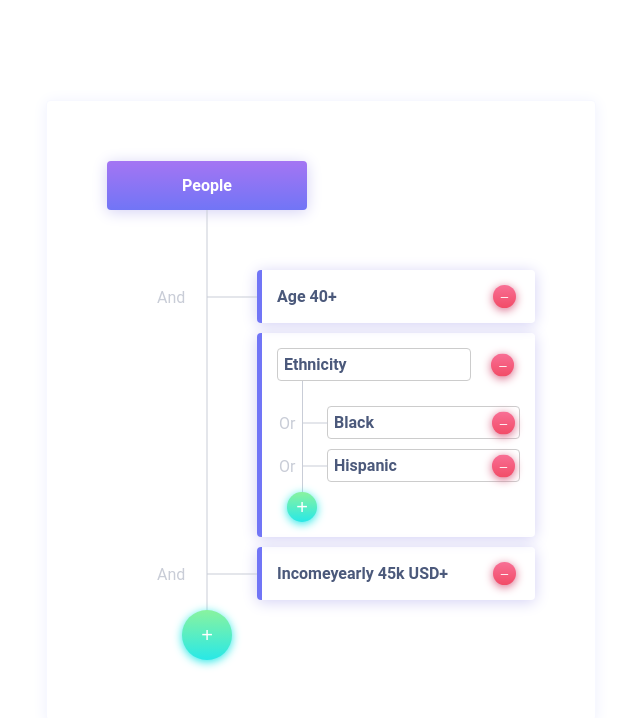
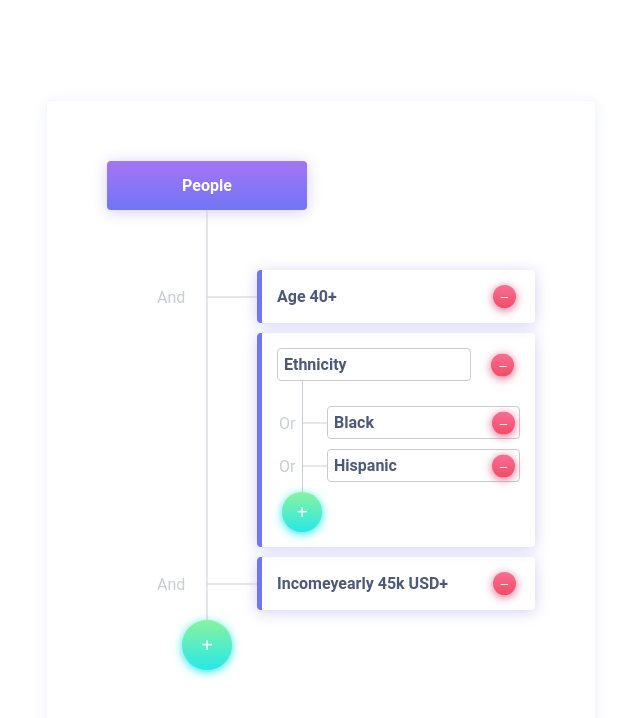
Before and after one commit to 1991Pawel/zadanie-rekrutacyjne, a React (Create React App) app: page / in a window 1280 px wide. Shown: the top 718 px of the page, without its empty margins (319-959 px from the left). Built offline with nearby package versions, Linux system fonts and the light colour scheme.

Commit message:
fix styles

```diff
--- a/src/components/SubListItem/SubListItem.module.scss
+++ b/src/components/SubListItem/SubListItem.module.scss
@@ -35,9 +35,10 @@
 .subListBtn {
   @include add-btn;
   font-size: 2rem;
-  margin-left: 1rem;
-  height: 3rem;
-  width: 3rem;
+  margin-left: 0.5rem;
+  margin-top: 1rem;
+  height: 4rem;
+  width: 4rem;
 }
 
 .subListItemBtn {
```
